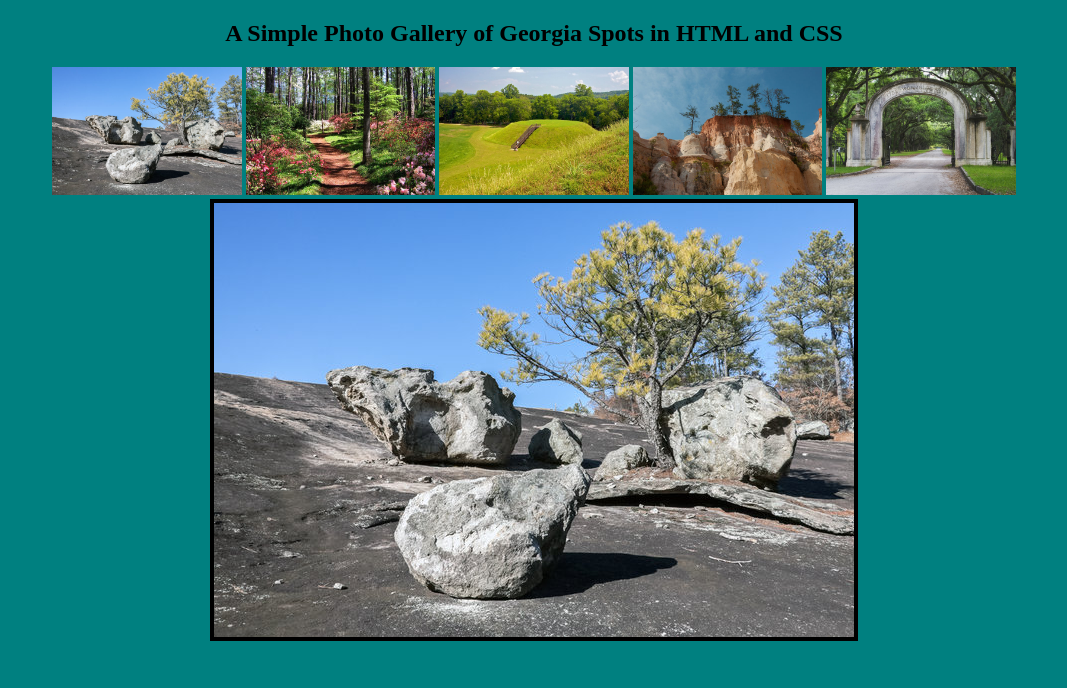
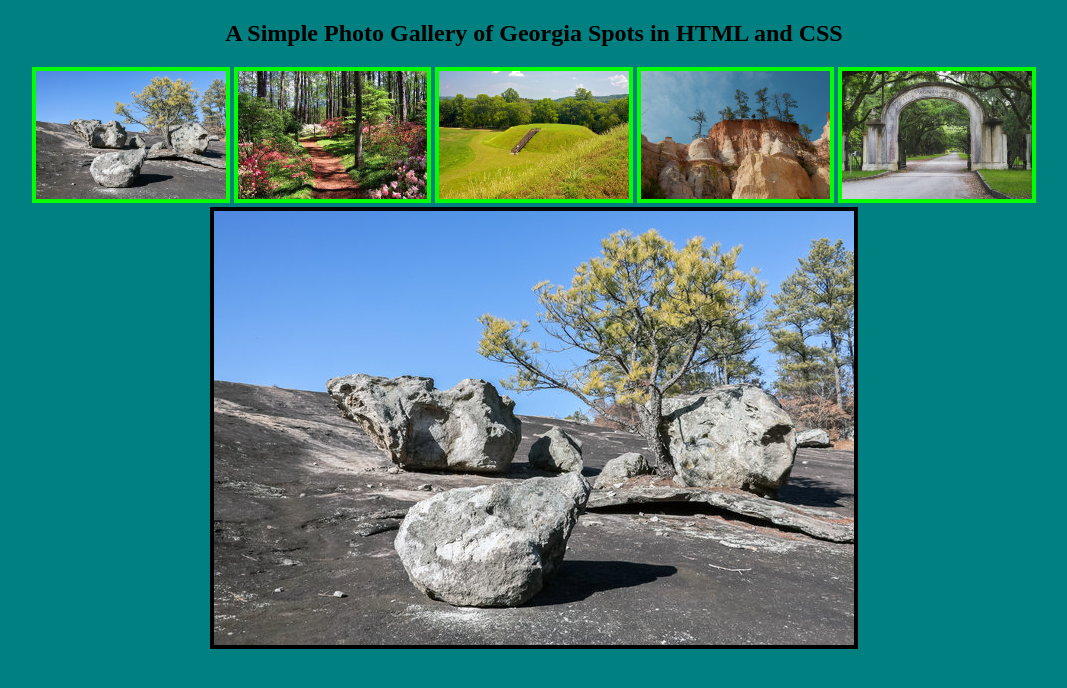
Before and after one commit to annasedlar/day1-photo-gallery, a plain HTML site: page index.html in a window 1280 px wide. Shown: the whole page, without its empty margins (106-1173 px from the left). Drawn offline with Linux system fonts and the light colour scheme.

Commit message:
Actually changed borders to green

```diff
--- a/index.html
+++ b/index.html
@@ -19,7 +19,7 @@
 		#middle-section img{
 			width:  15%;
 			/*set a border around each thumbnail */
-			border: 4px solid #f0;
+			border: 4px solid #0f0;
 		}
 
 	</style>
```
